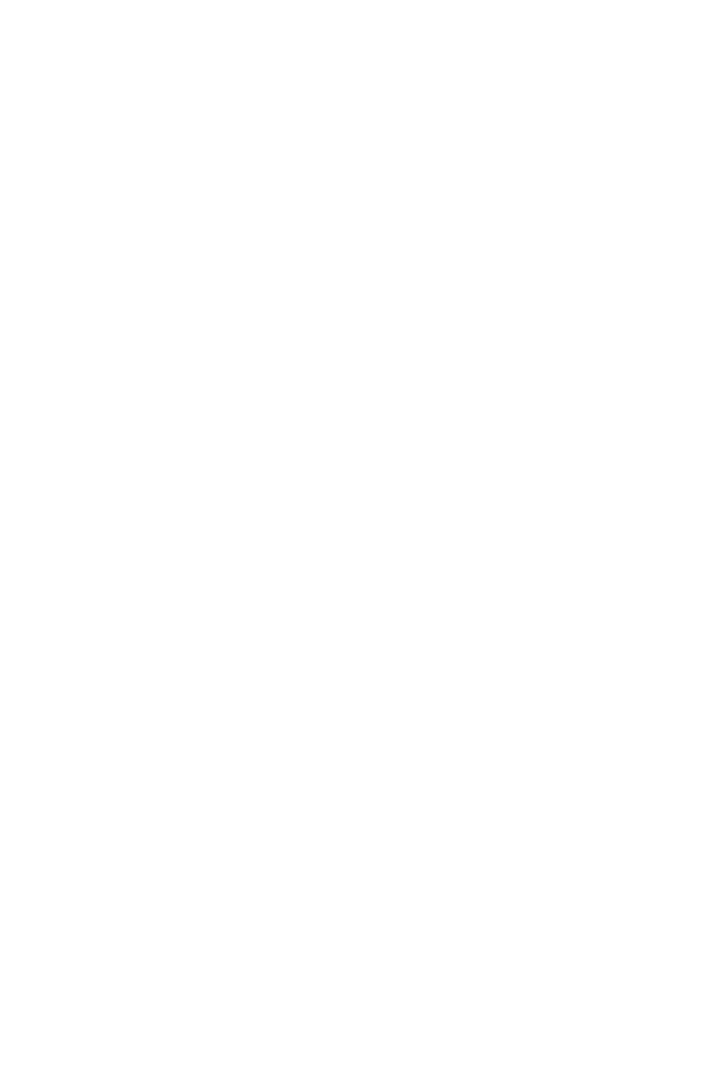
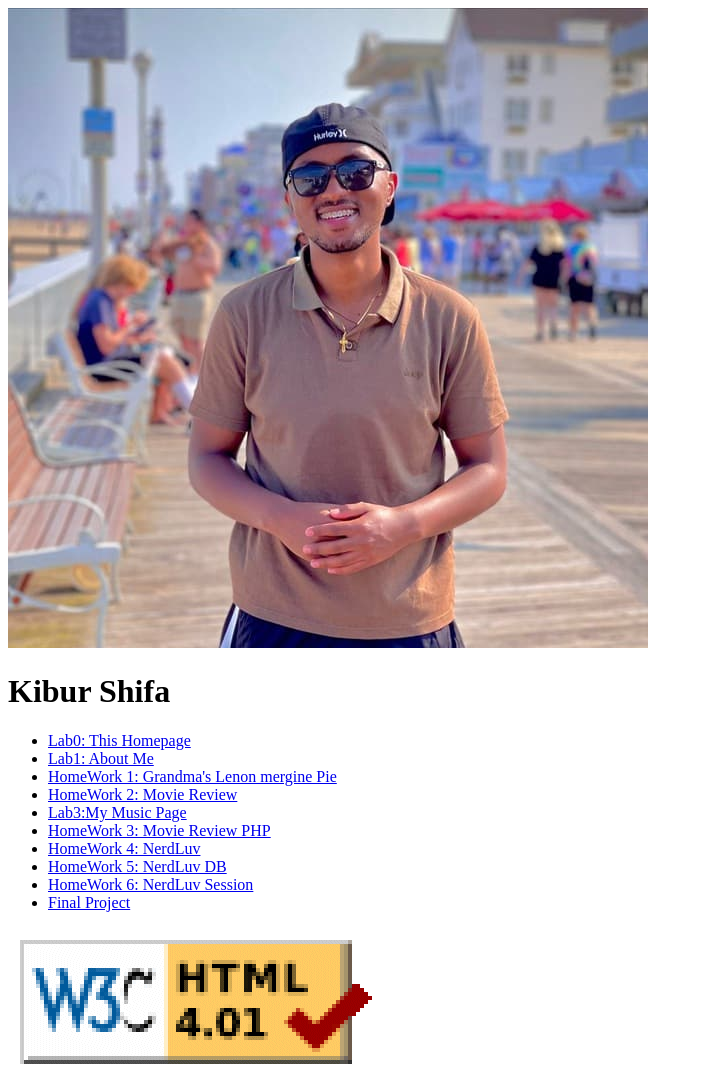
Before and after one commit to thekaleab/thekaleab.github.io, a plain HTML site: page lab1/index.html in a window 1280 px wide. Shown: the whole page, without its empty margins (0-703 px from the left). Before the commit the page ends 800 px from the top, so only its background shows below. Drawn offline with Linux system fonts and the light colour scheme.

Commit message:
done with lab 1

```diff
--- a/lab1/index.html
+++ b/lab1/index.html
@@ -8,6 +8,22 @@
     <link rel="stylesheet" href="style.css">
 </head>
 <body>
-
+    <img src="./Photo.jpg">
+    <h1>Kibur Shifa</h1>
+    <ul>
+        <li> <a href = "#">Lab0: This Homepage</a>  </li>
+        <li> <a href="#">Lab1: About Me</a></li>
+        <li><a href="#">HomeWork 1: Grandma's Lenon mergine Pie</a></li>
+        <li><a href="#">HomeWork 2: Movie Review</a></li>
+        <li><a href="#">Lab3:My Music Page</a></li>
+        <li><a href="#">HomeWork 3: Movie Review PHP</a></li>
+        <li><a href="#">HomeWork 4: NerdLuv</a></li>
+        <li><a href="#">HomeWork 5: NerdLuv DB</a></li>
+        <li><a href="#">HomeWork 6: NerdLuv Session</a></li>
+        <li><a href="#">Final Project</a></li>
+    </ul>
+    <a href="https://validator.w3.org/nu/?doc=https://thekaleab.github.io/">
+    <img src="HTML-checker.png" alt="html validator"/>
+    </a>
 </body>
 </html>
```
Also changed, not shown: index.html (line endings or trailing spaces), lab1/HTML-checker.png (added), lab1/Photo.jpg (added).
